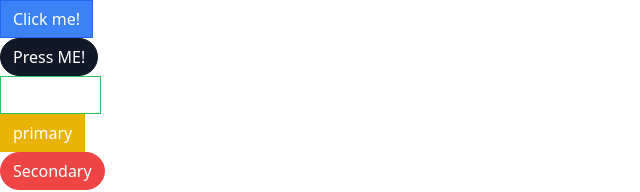
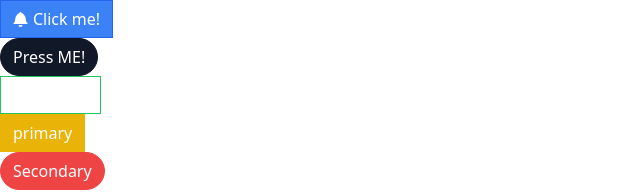
Before and after one commit to tanishnarang/buttons, a React (Create React App) app: page / in a window 1280 px wide. Shown: the top 192 px of the page, without its empty margins (0-640 px from the left). Built offline with nearby package versions, Linux system fonts and the light colour scheme.

Commit message:
using ...rest to pass props

```diff
--- a/package.json
+++ b/package.json
@@ -9,6 +9,7 @@
     "classnames": "^2.5.1",
     "react": "^18.3.1",
     "react-dom": "^18.3.1",
+    "react-icons": "4.6.0",
     "react-scripts": "5.0.1",
     "web-vitals": "^2.1.4"
   },
--- a/src/App.js
+++ b/src/App.js
@@ -1,10 +1,18 @@
 // import { click } from "@testing-library/user-event/dist/click";
+import { GoBell } from "react-icons/go";
 import Button from "./components/Button";
 export default function App() {
+  const handleClick = () => {
+    console.log("primary button clicked");
+  };
+
   return (
     <div>
-      <Button primary>Click me!</Button>
-      <Button secondary rounded>
+      <Button primary onClick={handleClick}>
+        <GoBell className="mr-1" />
+        Click me!
+      </Button>
+      <Button secondary rounded onMouseOver={handleClick}>
         Press ME!
       </Button>
       <Button success outline>
--- a/src/components/Button.js
+++ b/src/components/Button.js
@@ -8,8 +8,9 @@ export default function Button({
   danger,
   rounded,
   outline,
+  ...rest
 }) {
-  const classes = classNames("px-3 py-1.5 border", {
+  const classes = classNames("flex items-center px-3 py-1.5 border", {
     "border-blue-600 bg-blue-500 text-white": primary,
     "border-gray-900 bg-gray-900 text-white": secondary,
     "border-green-500 bg-green-500 text-white": success,
@@ -25,7 +26,9 @@ export default function Button({
   });
   return (
     <div>
-      <button className={classes}>{children}</button>
+      <button {...rest} className={classes}>
+        {children}
+      </button>
     </div>
   );
 }
```
Also changed, not shown: 1 other file (tests, documents, lock files or other folders).
